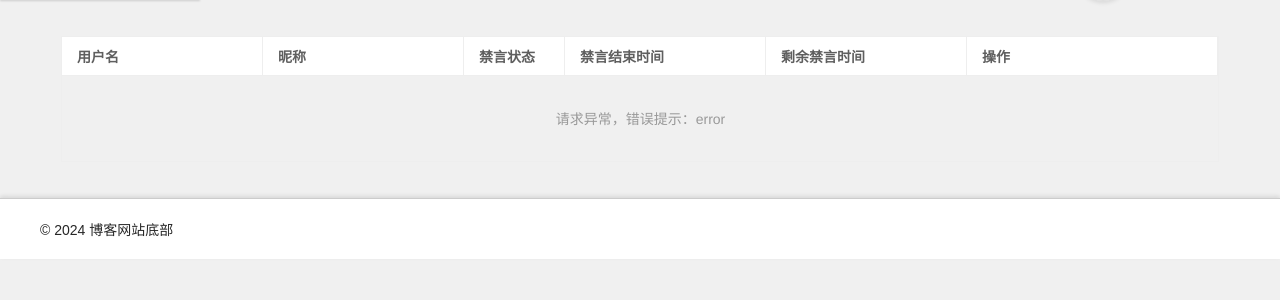
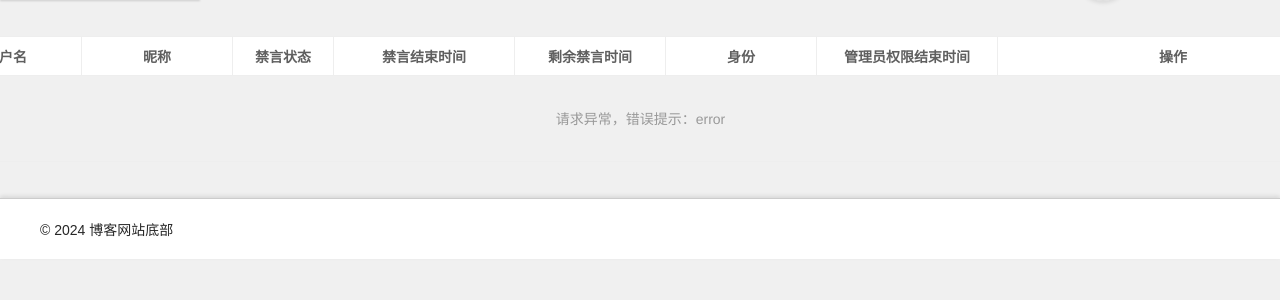
Before and after one commit to Apauto-to-all/SimpleBlog, a FastAPI app: template templates/admin/admin.html in a window 1280 px wide; the page is wider, and only the part inside the window is pictured. Shown: the part 60-360 px from the top of that part. Run offline with FastAPI, Linux system fonts and the light colour scheme; the template is opened without the code that fills it, so the values that code supplies are empty; parts of the project's set-up code (start-up, migrations or seed data) failed here and were passed over.

Commit message:
feat：前端实现管理员赋权

```diff
--- a/db/admins_operate.py
+++ b/db/admins_operate.py
@@ -53,7 +53,7 @@ class AdminsOperate:
 
     async def admin_end_time(self, username: str):
         """
-        获取管理员持续时间
+        获取管理员权限结束时间
         :param username: 用户名
         :return: 获取成功返回管理员持续时间，获取失败返回None
         """
--- a/routes/admin/admin.py
+++ b/routes/admin/admin.py
@@ -32,7 +32,9 @@ async def admin(
             and await login_util.is_login(access_token, username_use)
             and await admin_util.is_admin(username_use)
         ):
-            return templates.TemplateResponse("admin/admin.html", {"request": request})
+            return templates.TemplateResponse(
+                "admin/admin.html", {"request": request, "username_use": username_use}
+            )
     return RedirectResponse("/login", status_code=302)
 
 
--- a/routes/admin/user_admin.py
+++ b/routes/admin/user_admin.py
@@ -50,12 +50,8 @@ async def forbid_user(
     username: str = Query(None),
     minutes: int = Query(0),  # 默认禁言 0 分钟
 ):
-    if (
-        not access_token
-        or not username
-        or not isinstance(minutes, int)
-        or not minutes < 0
-    ):
+    if not access_token or not username or not isinstance(minutes, int) or minutes < 0:
+        logger.error("禁言用户，参数错误")
         return JSONResponse(content={"error": "参数错误"}, status_code=400)
 
     username_use = await login_util.get_user_from_jwt(access_token)
@@ -66,6 +62,7 @@ async def forbid_user(
     ):
         # 如果用户不是超级管理员，不能禁言其他管理员
         if await admin_util.is_admin(username) and username_use != "admin":
+            logger.error("用户不是超级管理员，不能禁言其他管理员")
             return JSONResponse(content={"status": "fail"}, status_code=400)
 
         result = await admin_util.forbid_user(username, minutes)
@@ -92,6 +89,7 @@ async def unforbid_user(
     ):
         # 如果用户不是超级管理员，不能解除其他管理员的禁言
         if await admin_util.is_admin(username) and username_use != "admin":
+            logger.error("用户不是超级管理员，不能解除其他管理员的禁言")
             return JSONResponse(content={"status": "fail"}, status_code=400)
 
         result = await admin_util.unforbid_user(username)
--- a/templates/admin/admin.html
+++ b/templates/admin/admin.html
@@ -11,6 +11,9 @@
 <script type="text/html" id="barDemo">
     <a class="layui-btn layui-btn-sm" lay-event="toggleMute">管理禁言</a>
     <a class="layui-btn layui-btn-sm" lay-event="manageBlog">管理博客</a>
+    {% if username_use == "admin" %}
+    <a class="layui-btn layui-btn-normal layui-btn-sm" lay-event="toolAdmin">赋权</a>
+    {% endif %}
     <a class="layui-btn layui-btn-danger layui-btn-sm" lay-event="del">删除</a>
 </script>
 
@@ -26,16 +29,18 @@
             method: 'GET',
             page: true, // 开启分页
             cols: [[ // 表头
-                { field: 'username', title: '用户名', width: 200 },
-                { field: 'nickname', title: '昵称', width: 200 },
+                { field: 'username', title: '用户名', align: 'center', width: 150 },
+                { field: 'nickname', title: '昵称', align: 'center', width: 150 },
                 {
-                    field: 'is_forbid', title: '禁言状态', width: 100, templet: function (d) {
-                        return d.is_forbid ? '已禁言' : '正常';
+                    field: 'is_forbid', title: '禁言状态', align: 'center', width: 100, templet: function (d) {
+                        return d.is_forbid ? '<span style="color: red;">已禁言</span>' : '<span style="color: green;">未禁言</span>';
                     }
                 },
-                { field: 'forbid_end_time', title: '禁言结束时间', width: 200 },
-                { field: 'forbid_remaining_time', title: '剩余禁言时间', width: 200 },
-                { fixed: 'right', title: '操作', toolbar: '#barDemo', width: 250 }
+                { field: 'forbid_end_time', title: '禁言结束时间', align: 'center', width: 180 },
+                { field: 'forbid_remaining_time', title: '剩余禁言时间', align: 'center', width: 150 },
+                { field: 'is_admin', title: '身份', align: 'center', width: 150, templet: function (d) { return d.is_admin ? '<span style="color: red;">管理员</span>' : '<span style="color: green;">普通用户</span>'; } },
+                { field: 'admin_end_time', title: '管理员权限结束时间', align: 'center', width: 180 },
+                { fixed: 'right', title: '操作', toolbar: '#barDemo', align: 'center', width: 350 }
             ]]
         });
 
@@ -81,6 +86,39 @@
             } else if (obj.event === 'manageBlog') {
                 // 跳转到管理用户博客页面
                 window.location.href = `/admin/${data.username}/blog`;
+            } else if (obj.event === 'toolAdmin') {
+                if (data.is_admin) {
+                    layer.confirm('确定要取消管理员身份吗？', function (index) {
+                        fetch(`/admin/api/delete_admin?username=${data.username}`, {
+                            method: 'GET'
+                        }).then(response => response.json())
+                            .then(result => {
+                                if (result.status === 'success') {
+                                    layer.msg('已取消管理员身份', { icon: 1 });
+                                    table.reload('user'); // 重新加载表格数据
+                                } else {
+                                    layer.msg('操作失败', { icon: 2 });
+                                }
+                            });
+                        layer.close(index);
+                    });
+                }
+                else {
+                    layer.prompt({ title: '请输入赋予管理员身份时间（天数）', formType: 0 }, function (value, index) {
+                        fetch(`/admin/api/add_admin?username=${data.username}&days=${value}`, {
+                            method: 'GET'
+                        }).then(response => response.json())
+                            .then(result => {
+                                if (result.status === 'success') {
+                                    layer.msg('已赋予管理员身份', { icon: 1 });
+                                    table.reload('user'); // 重新加载表格数据
+                                } else {
+                                    layer.msg('操作失败', { icon: 2 });
+                                }
+                            });
+                        layer.close(index);
+                    });
+                }
             } else if (obj.event === 'del') {
                 layer.confirm('真的删除行么？仅删除表格的这条用户信息', function (index) {
                     obj.del();
@@ -88,7 +126,6 @@
                 });
             }
         });
-
     });
 </script>
 
```
Also changed, not shown: utils/admin_util.py (+28 -0 lines).
